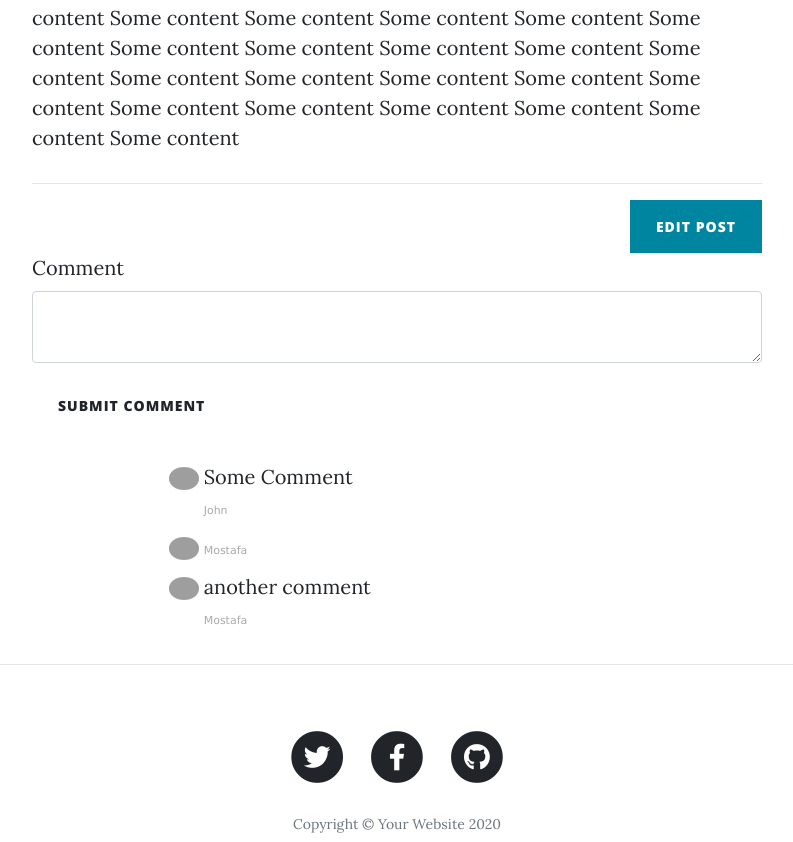
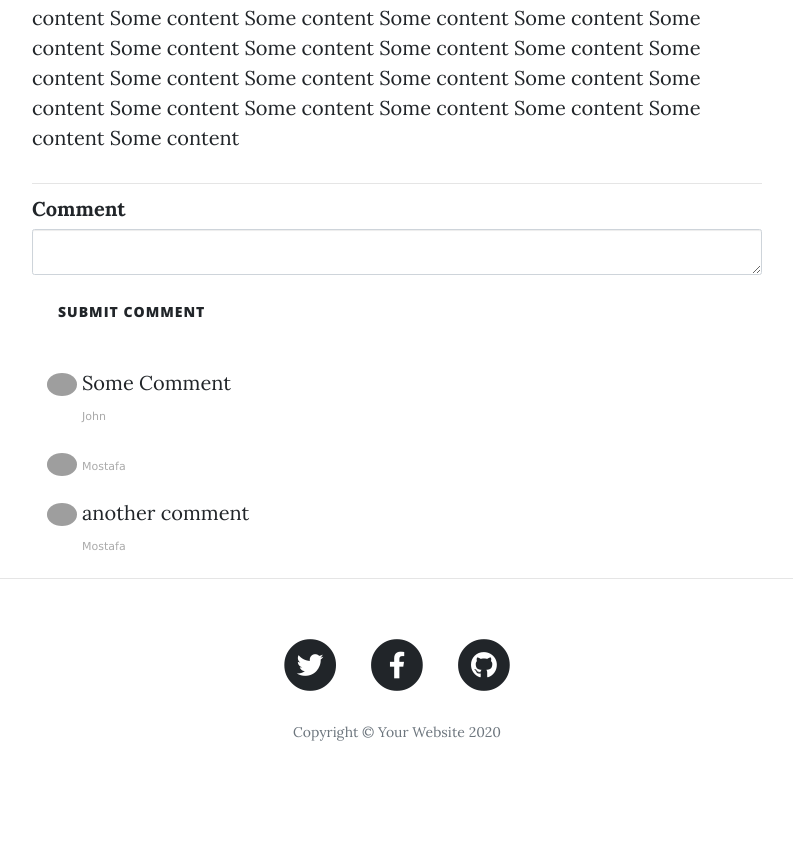
Before and after one commit to mostafaehab96/69-blog-with-users, a Flask app: page /post/1 in a window 1280 px wide. Shown: the part 848-1690 px from the top of the page, without its empty margins (243-1036 px from the left). After the commit the page ends 1589 px from the top, so only its background shows below. Run offline with Flask 2, Linux system fonts and the light colour scheme; data comes from the database, SQL or seed files in the repository; some libraries are stand-ins or nearby versions; grey boxes are pictures that could not be loaded.

Commit message:
Update Post html

```diff
--- a/templates/post.html
+++ b/templates/post.html
@@ -1,5 +1,9 @@
+{% extends 'bootstrap/base.html' %}
+{% import "bootstrap/wtf.html" as wtf %}
+
+{% block content %}
 {% include "header.html" %}
-{% import "bootstrap/wtf.html" as wtf %}
+
 <!-- Page Header -->
 <header class="masthead" style="background-image: url('{{post.img_url}}')">
     <div class="overlay"></div>
@@ -10,7 +14,7 @@
                     <h1>{{post.title}}</h1>
                     <h2 class="subheading">{{post.subtitle}}</h2>
                     <span class="meta">Posted by
-              <a href="#">{{post.author.name}}</a>
+              {{post.author.name}}
               on {{post.date}}</span>
                 </div>
             </div>
@@ -25,31 +29,36 @@
             <div class="col-lg-8 col-md-10 mx-auto">
                 {{ post.body|safe }}
                 <hr>
+                {% if current_user.id == 1 %}
+                <div class="clearfix">
+                    <a class="btn btn-primary float-right" href="{{url_for('edit_post', post_id=post.id)}}">Edit
+                        Post</a>
+                </div>
+                {% endif %}
 
-            <div class="clearfix">
-            <a class="btn btn-primary float-right" href="{{url_for('edit_post', post_id=post.id)}}">Edit Post</a>
-            </div>
+
+                <!--           Comments Area -->
 
                 {{ ckeditor.load() }}
-            {{ ckeditor.config(name='comment') }}
+                {{ ckeditor.config(name='comment_text') }}
                 {{ wtf.quick_form(form, novalidate=True, button_map={"submit": "primary"}) }}
 
 
-<!--           Comments Area -->
                 <div class="col-lg-8 col-md-10 mx-auto comment">
+                    {% for comment in post.comments: %}
                     <ul class="commentList">
-                  {% for comment in comments %}
                         <li>
                             <div class="commenterImage">
                                 <img src="{{ comment.author.email | gravatar }}"/>
                             </div>
                             <div class="commentText">
-                      <p>{{ comment.text|safe }}</p>
-                      <span class="date sub-text">{{ comment.author.name }}</span>
+                                {{comment.text|safe}}
+                                <span class="date sub-text">{{comment.author.name}}</span>
+
                             </div>
                         </li>
+                    </ul>
                     {% endfor %}
-              </ul>
                 </div>
 
 
@@ -60,3 +69,4 @@
 
 <hr>
 {% include "footer.html" %}
+{% endblock %}
```
Lines whose indentation alone changed are shown as unchanged.
